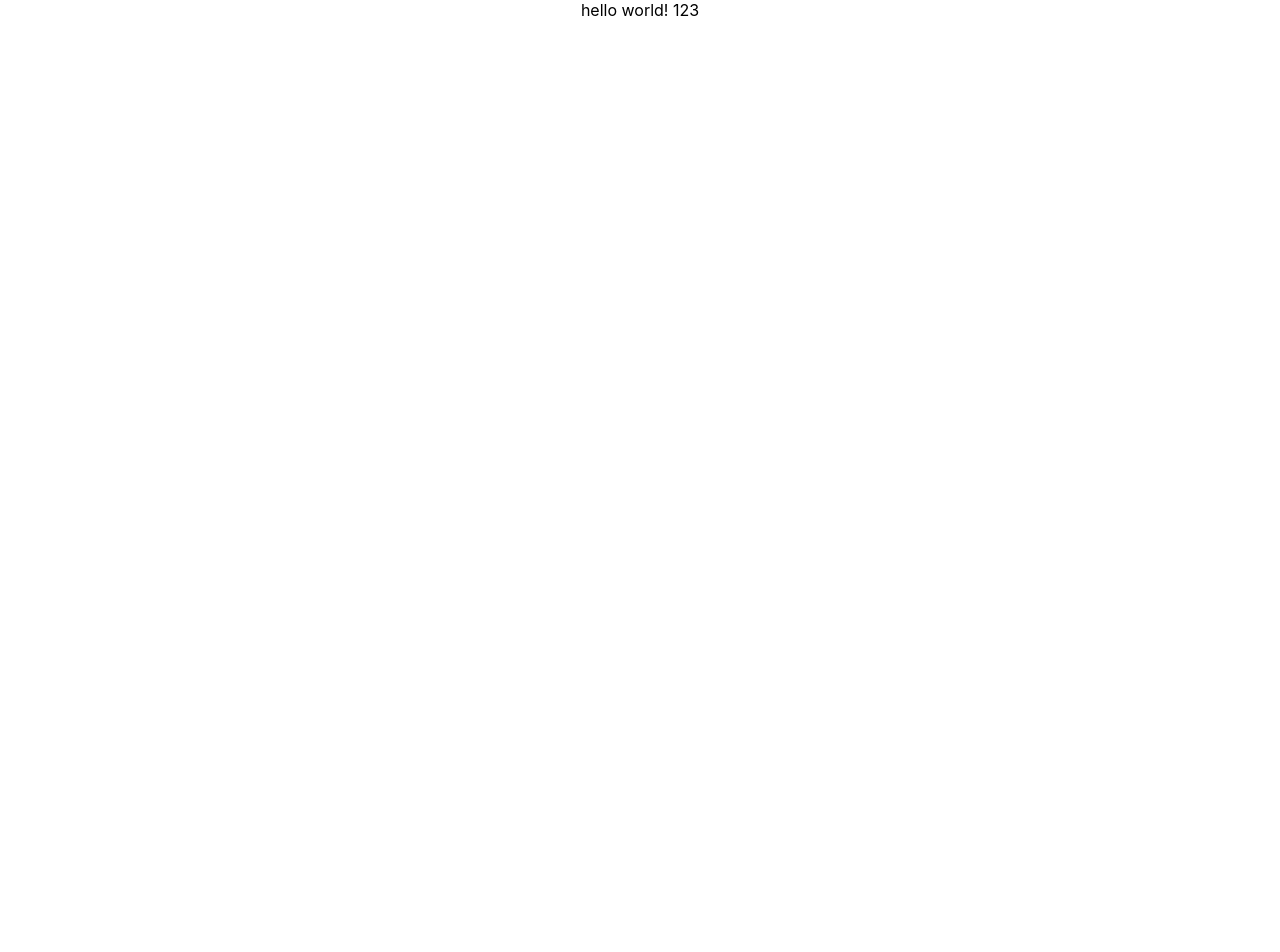
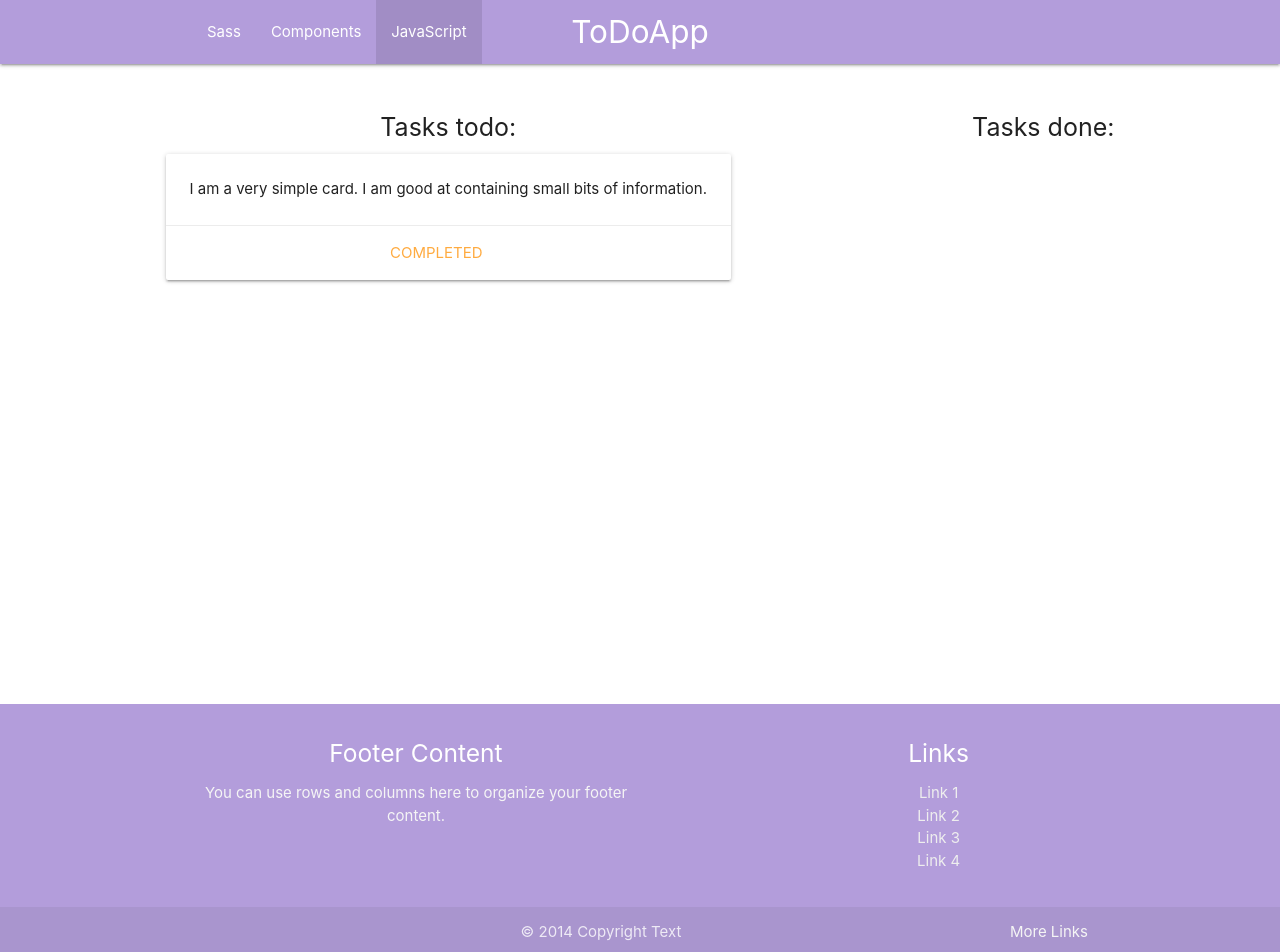
Before and after one commit to georgyshkliaryk/todo-app, a React (Create React App) app: page / in a window 1280 px wide. Shown: the top 952 px of the page. Before the commit the page ends 800 px from the top, so only its background shows below. Built offline with nearby package versions, Linux system fonts and the light colour scheme.

Commit message:
header, footer, materialize, initial main

```diff
--- a/package.json
+++ b/package.json
@@ -10,8 +10,10 @@
     "@types/node": "^12.19.6",
     "@types/react": "^16.14.1",
     "@types/react-dom": "^16.9.10",
+    "materialize-css": "^1.0.0-rc.2",
     "react": "^17.0.1",
     "react-dom": "^17.0.1",
+    "react-materialize": "^3.9.3",
     "react-scripts": "4.0.1",
     "web-vitals": "^0.2.4"
   },
--- a/public/index.html
+++ b/public/index.html
@@ -8,6 +8,8 @@
       name="description"
       content="Web site created using create-react-app"
     />
+
+
     <!--
       manifest.json provides metadata used when your web app is installed on a
       user's mobile device or desktop. See https://developers.google.com/web/fundamentals/web-app-manifest/
--- a/src/App.tsx
+++ b/src/App.tsx
@@ -1,10 +1,15 @@
-import React from 'react';
-import './App.css';
+import React from "react";
+import "./App.css";
+import Footer from "./components/Footer/Footer";
+import { Main } from "./components/Main/Main";
+import Nav from "./components/Nav/Header";
 
 function App() {
   return (
     <div className="App">
-      hello world! 123
+      <Nav />
+      <Main />
+      <Footer />
     </div>
   );
 }
--- /dev/null
+++ b/src/components/Footer/Footer.tsx
@@ -0,0 +1,33 @@
+import React from 'react';
+
+const Footer = () => {
+    return (
+        <footer className="page-footer #b39ddb deep-purple lighten-3">
+        <div className="container">
+          <div className="row">
+            <div className="col l6 s12">
+              <h5 className="white-text">Footer Content</h5>
+              <p className="grey-text text-lighten-4">You can use rows and columns here to organize your footer content.</p>
+            </div>
+            <div className="col l4 offset-l2 s12">
+              <h5 className="white-text">Links</h5>
+              <ul>
+                <li><a className="grey-text text-lighten-3" href="#!">Link 1</a></li>
+                <li><a className="grey-text text-lighten-3" href="#!">Link 2</a></li>
+                <li><a className="grey-text text-lighten-3" href="#!">Link 3</a></li>
+                <li><a className="grey-text text-lighten-3" href="#!">Link 4</a></li>
+              </ul>
+            </div>
+          </div>
+        </div>
+        <div className="footer-copyright">
+          <div className="container">
+          © 2014 Copyright Text
+          <a className="grey-text text-lighten-4 right" href="#!">More Links</a>
+          </div>
+        </div>
+      </footer>
+    )
+}
+
+export default Footer;
--- /dev/null
+++ b/src/components/Main/Main.css
@@ -0,0 +1,15 @@
+.main {
+    font-size: 25px;
+    min-height: 80vh;
+    margin: auto;
+    padding: 3rem;
+    display: flex;
+    justify-content: space-around;
+}
+
+.card {
+    font-size: 15px;
+}
+.card-action:hover {
+    cursor: pointer;
+}
--- /dev/null
+++ b/src/components/Main/Main.tsx
@@ -0,0 +1,33 @@
+import React, { Component } from "react";
+
+import "./Main.css";
+
+export class Main extends Component<any, {}> {
+  render() {
+    return (
+      <div className="main">
+        <div className="main__todo">
+          Tasks todo:
+          <div className="main__todo__cards">
+            <div className="col  s12 m7">
+              <div className="card horizontal">
+                <div className="card-stacked">
+                  <div className="card-content">
+                    <p>
+                      I am a very simple card. I am good at containing small
+                      bits of information.
+                    </p>
+                  </div>
+                  <div className="card-action">
+                    <a>Completed</a>
+                  </div>
+                </div>
+              </div>
+            </div>
+          </div>
+        </div>
+        <div className="main__finished">Tasks done:</div>
+      </div>
+    );
+  }
+}
--- /dev/null
+++ b/src/components/Nav/Header.tsx
@@ -0,0 +1,30 @@
+import React from "react";
+
+const Nav = () => {
+  return (
+    <div>
+      <nav>
+        <div className="nav-wrapper #b39ddb deep-purple lighten-3">
+          <div className="container">
+            <a href="#!" className="brand-logo center">
+              ToDoApp
+            </a>
+            <ul className="left hide-on-med-and-down">
+              <li>
+                <a href="sass.html">Sass</a>
+              </li>
+              <li>
+                <a href="badges.html">Components</a>
+              </li>
+              <li className="active">
+                <a href="collapsible.html">JavaScript</a>
+              </li>
+            </ul>
+          </div>
+        </div>
+      </nav>
+    </div>
+  );
+};
+
+export default Nav;
--- a/src/index.tsx
+++ b/src/index.tsx
@@ -3,6 +3,7 @@ import ReactDOM from 'react-dom';
 import './index.css';
 import App from './App';
 import reportWebVitals from './reportWebVitals';
+import "materialize-css/dist/css/materialize.min.css";
 
 ReactDOM.render(
   <React.StrictMode>
```
Also changed, not shown: 2 other files (tests, documents, lock files or other folders).
